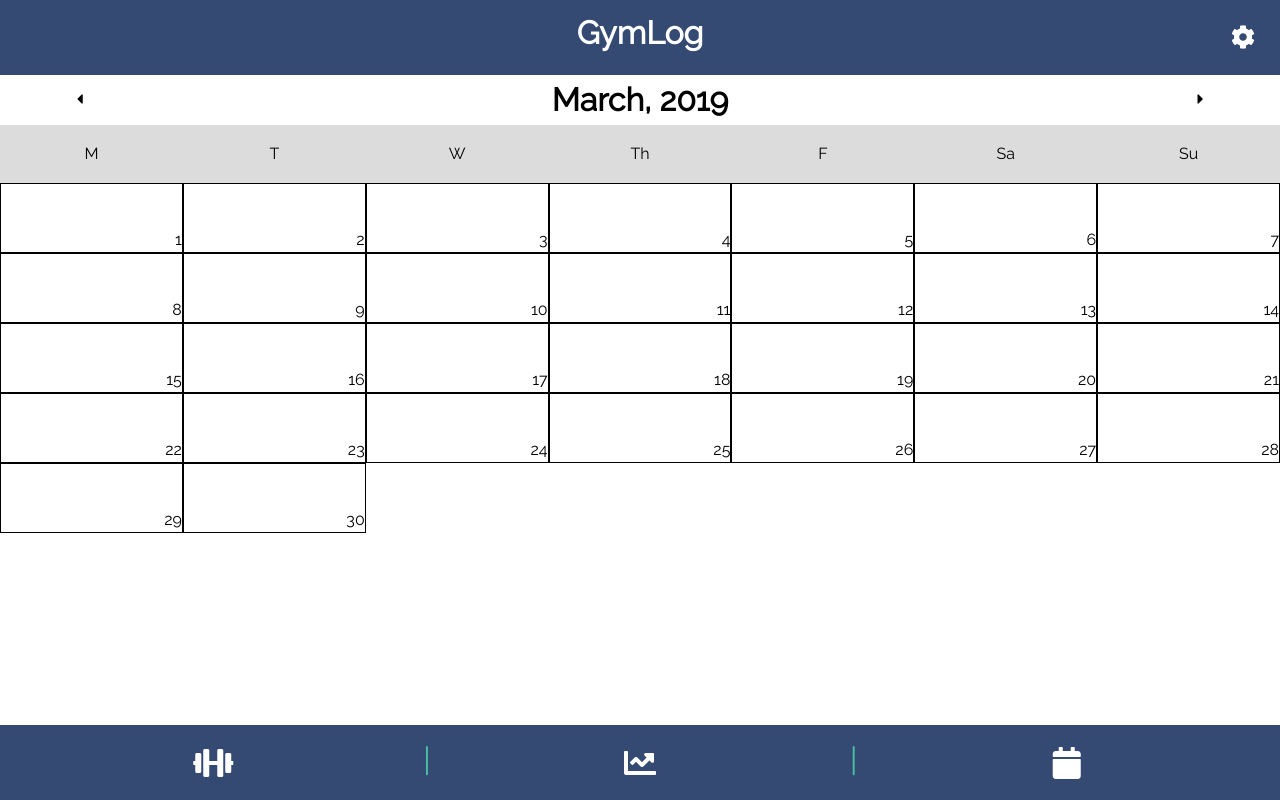
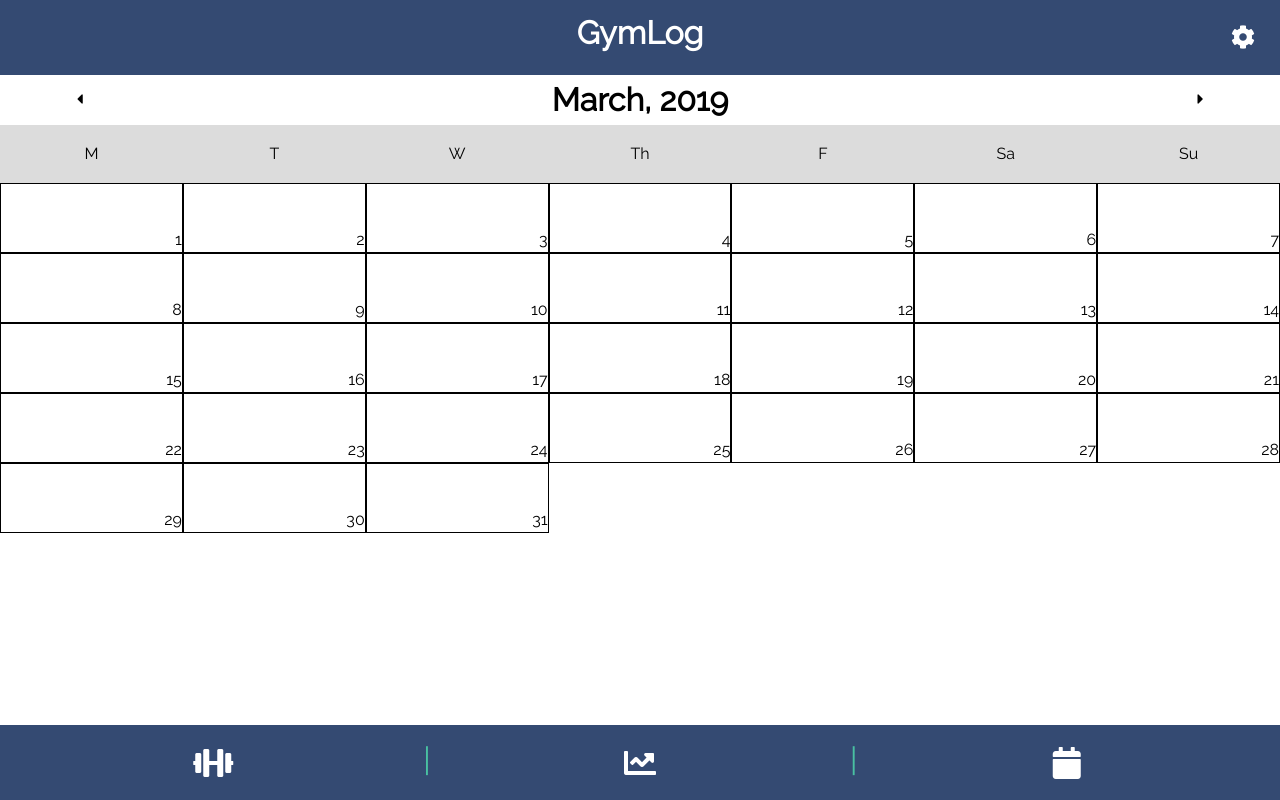
Before and after one commit to jameswilky/gymlog, a React (Create React App) app: page /history in a window 1280 px wide. Built offline with nearby package versions, Linux system fonts and the light colour scheme.

Commit message:
Fixed bug regarding incorrect days for each month appearing

```diff
--- a/src/components/calendar/Calendar.js
+++ b/src/components/calendar/Calendar.js
@@ -5,22 +5,18 @@ import Month from "./Month";
 class Calendar extends Component {
   constructor(props) {
     super(props);
-
     this.state = {};
   }
   componentWillMount() {
-    this.setCalendar();
-  }
-  setCalendar() {
     const now = Date.now();
     const today = new Date(now).getDate();
     const month = new Date(now).getMonth();
     const year = new Date(now).getFullYear();
-    const nDays = new Date(month, year, 0).getDate();
+    const nDays = new Date(year, month + 1, 0).getDate();
     const date = { today, month, year, nDays };
-
     this.setState({ date: date });
   }
+
   getMonthName() {
     const monthNames = [
       "January",
@@ -39,7 +35,6 @@ class Calendar extends Component {
     return monthNames[this.state.date.month];
   }
   getNextYear(i) {
-    console.log(this);
     return this.state.date.year + i;
   }
   getNextMonth(i) {
@@ -54,9 +49,15 @@ class Calendar extends Component {
     } else {
       nextYear = this.state.date.year;
     }
+    const nDays = new Date(nextYear, nextMonth + 1, 0).getDate();
     this.setState({
       ...this.state,
-      date: { ...this.state.date, month: nextMonth, year: nextYear }
+      date: {
+        ...this.state.date,
+        month: nextMonth,
+        year: nextYear,
+        nDays: nDays
+      }
     });
   }
   render() {
--- a/src/components/calendar/Month.js
+++ b/src/components/calendar/Month.js
@@ -3,11 +3,10 @@ import styles from "./month.module.css";
 const Month = props => {
   const { today, month, year, nDays } = props.date;
   //todo pass day that month starts
-
   let dates = [];
   const generateDates = () => {
-    for (let i = 1; i < nDays; i++) {
-      dates.push(i);
+    for (let i = 0; i < nDays; i++) {
+      dates.push(i + 1);
     }
     return dates;
   };
```
